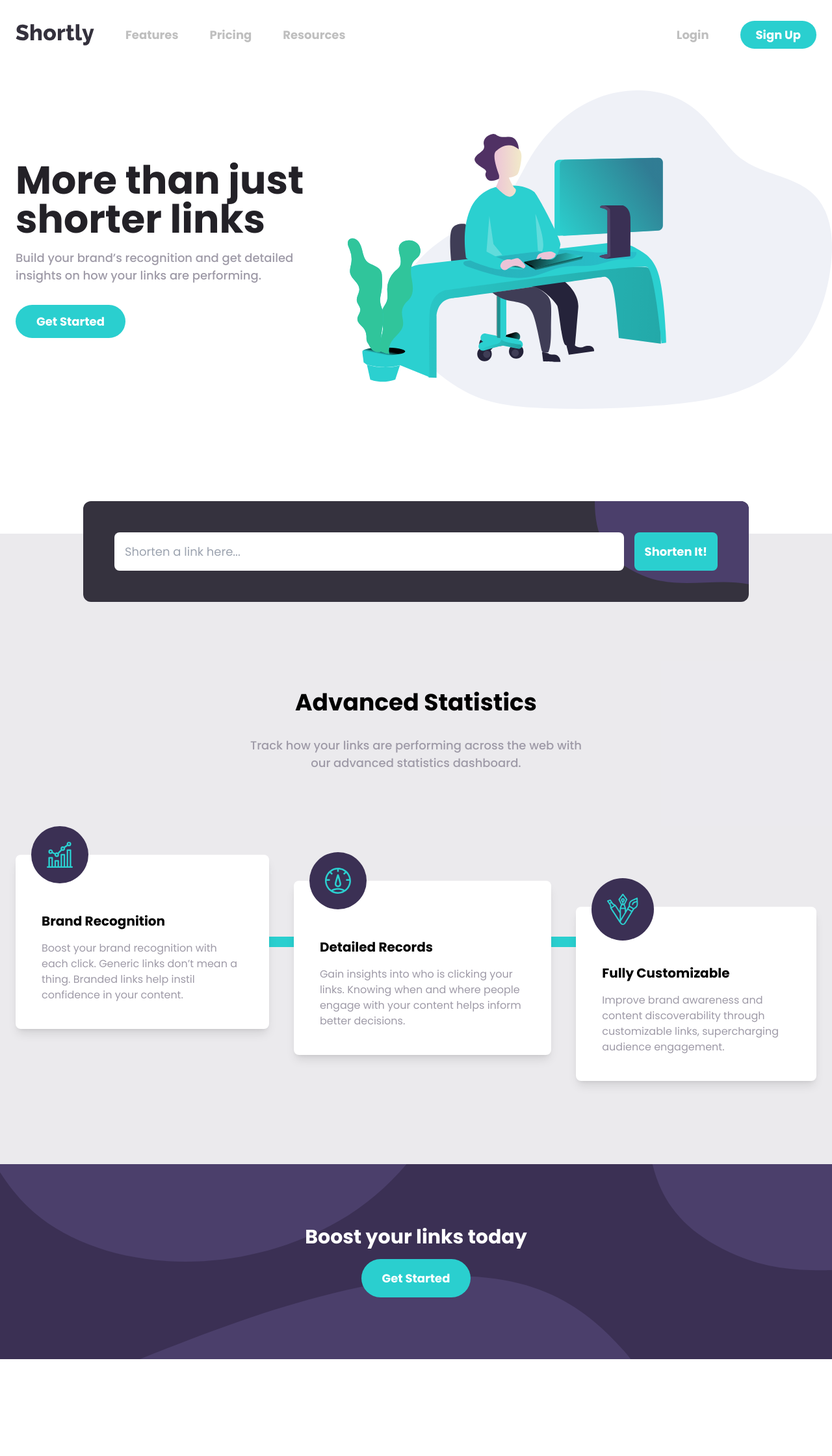
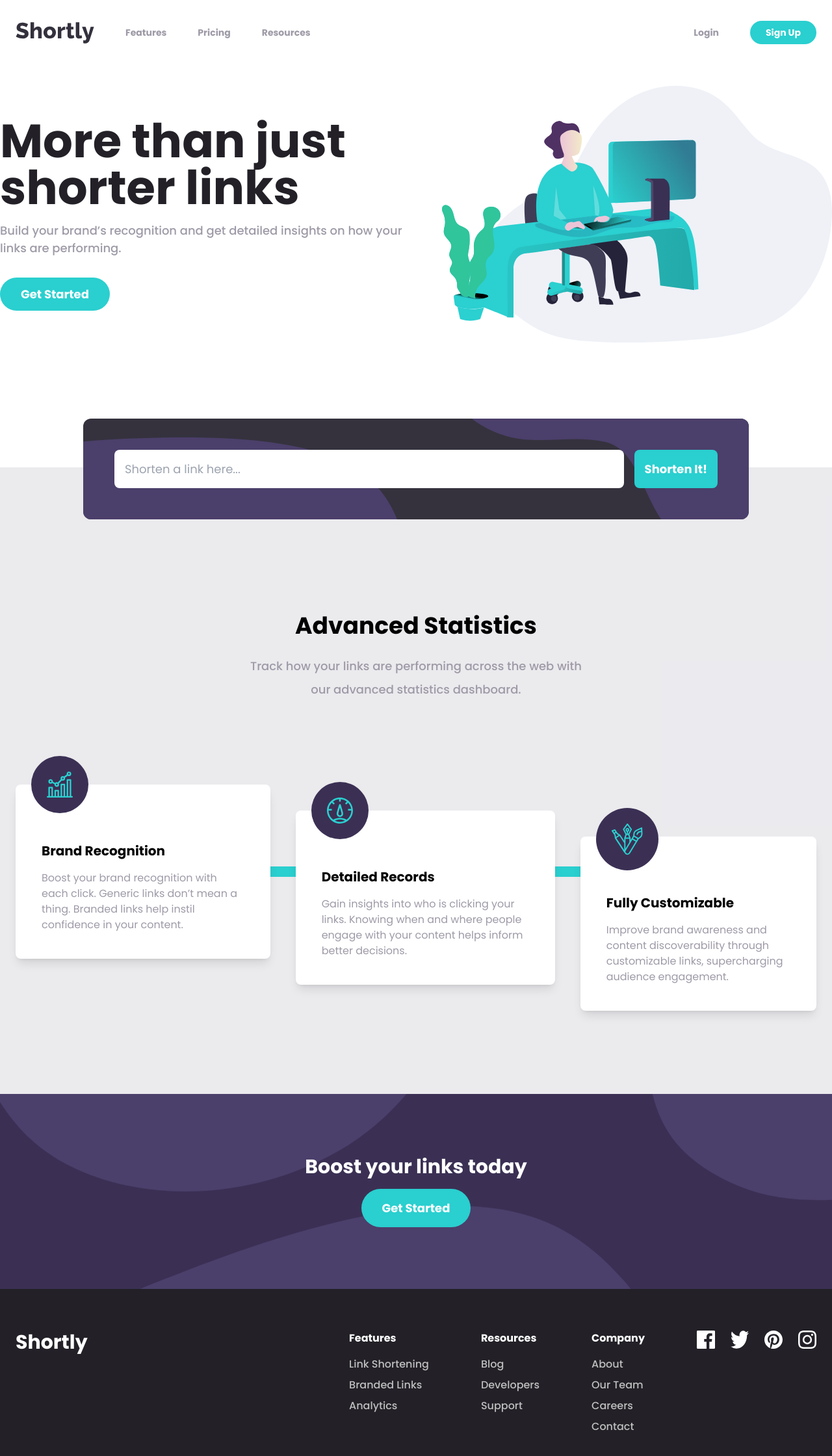
Before and after one commit to iplus-plus/fm_url_shortening, a React (Vite) app: page / in a window 1280 px wide. Shown: the top 2240 px of the page at 65% size. Before the commit the page ends 2091 px from the top, so only its background shows below. Built offline with nearby package versions, Linux system fonts and the light colour scheme.

Commit message:
add footer

```diff
--- a/src/App.jsx
+++ b/src/App.jsx
@@ -1,10 +1,12 @@
 import Navbar from "./components/Navbar.jsx";
 import Main from "./components/Main.jsx";
+import Footer from "./components/Footer.jsx";
 function App() {
     return (
         <>
             <Navbar />
             <Main />
+            <Footer />
         </>
     );
 }
--- a/src/components/Benefit.jsx
+++ b/src/components/Benefit.jsx
@@ -32,28 +32,25 @@ const BENEFIT_DATA = [
 ];
 const Benefit = () => {
     return (
-        <div className="relative bg-[var(--purple-transparent)] pt-8 pb-52 px-6">
+        <section className="relative bg-[var(--purple-transparent)] pt-8 pb-52 px-6">
             <InputLink />
-            <div className="text-center mt-52 mb-32 px-6 ">
-                <h2 className="font-bold text-3xl mb-8 lg:text-4xl">
+            <div className="text-center mt-48 mb-32 px-6 max-w-screen-xl mx-auto">
+                <h2 className="font-bold text-3xl mb-6 lg:text-4xl">
                     Advanced Statistics
                 </h2>
-                <p className="text-[var(--gray-500)] font-medium max-w-[540px] mx-auto">
+                <p className="text-[var(--gray-500)] font-medium max-w-[540px] mx-auto leading-loose">
                     Track how your links are performing across the web with our
                     advanced statistics dashboard.
                 </p>
             </div>
             <BenefitList />
-        </div>
+        </section>
     );
 };
 const InputLink = () => {
     return (
-        <form className="bg-[var(--gray-900)] absolute -top-[90px] lg:-top-[50px] w-[80%] rounded-xl left-0 right-0 mx-auto">
-            <div
-                style={{ backgroundImage: `url(${InputBg})` }}
-                className="p-6 lg:p-12 rounded-xl flex flex-col gap-4 bg-no-repeat bg-right-top *:rounded-lg lg:flex-row"
-            >
+        <form className="bg-[var(--gray-900)] absolute -top-[90px] lg:-top-[75px] w-[80%] lg:max-w-screen-xl rounded-xl left-0 right-0 mx-auto">
+            <div className="p-6 bgInput lg:p-12 rounded-xl flex flex-col gap-4 bg-no-repeat bg-right-top *:rounded-lg lg:flex-row">
                 <input
                     type="text"
                     className="block p-4 lg:flex-1"
@@ -71,7 +68,7 @@ const BenefitList = () => {
     return (
         <div className="flex flex-col lg:flex-row max-w-screen-xl mx-auto">
             {BENEFIT_DATA.map(b => (
-                <React.Fragment key={b.id}>
+                <div className="flex flex-col lg:flex-row" key={b.id}>
                     <div
                         style={{ "--transY": b.translateY }}
                         className="bg-white p-10 rounded-lg text-center lg:text-left relative benefit shadow-lg"
@@ -90,7 +87,7 @@ const BenefitList = () => {
                     {b.id === 3 ? null : (
                         <div className="w-4 h-32 bg-[var(--blue-400)] mx-auto lg:my-auto lg:h-4 lg:w-32"></div>
                     )}
-                </React.Fragment>
+                </div>
             ))}
         </div>
     );
--- a/src/components/BoostLink.jsx
+++ b/src/components/BoostLink.jsx
@@ -1,14 +1,14 @@
 
 const BoostLink = () => {
     return (
-        <div className="bg-[var(--purple-950)] min-h-[300px]">
+        <section className="bg-[var(--purple-950)] min-h-[300px]">
             <div className="text-white bgBoost *:font-bold flex justify-center items-center flex-col min-h-[300px] bg-cover px-6 gap-4">
                 <h2 className="text-3xl">Boost your links today</h2>
                 <button className="bg-[var(--blue-400)] px-8 py-4 rounded-full">
                     Get Started
                 </button>
             </div>
-        </div>
+        </section>
     );
 };
 
--- /dev/null
+++ b/src/components/Footer.jsx
@@ -0,0 +1,58 @@
+import React from "react";
+import facebookIcon from "../assets/images/icon-facebook.svg";
+import instagramIcon from "../assets/images/icon-instagram.svg";
+import pinterestIcon from "../assets/images/icon-pinterest.svg";
+import twitterIcon from "../assets/images/icon-twitter.svg";
+const FOOTER_DATA = [
+    {
+        title: "Features",
+        links: ["Link Shortening", "Branded Links", "Analytics"]
+    },
+    {
+        title: "Resources",
+        links: ["Blog", "Developers", "Support"]
+    },
+    {
+        title: "Company",
+        links: ["About", " Our Team", "Careers", "Contact"]
+    }
+];
+
+const SOCIAL_ICON = [facebookIcon, twitterIcon, pinterestIcon, instagramIcon];
+const Footer = () => {
+    return (
+        <footer className="bg-[var(--gray-950)] py-16 text-center lg:text-left">
+            <div className="flex px-6 flex-col items-center gap-14 max-w-screen-xl mx-auto text-white lg:flex-row lg:justify-between lg:items-start">
+                <p className="font-bold text-3xl capitalize">shortly</p>
+                <div className="flex flex-col gap-12 lg:gap-20 lg:flex-row">
+                    {FOOTER_DATA.map(f => (
+                        <div className="text-base" key={f.title}>
+                            <h2 className="font-bold mb-4">{f.title}</h2>
+                            <ul className="flex flex-col gap-2">
+                                {f.links.map(l => (
+                                    <li key={l}>
+                                        <a
+                                            className="text-[var(--gray-400)] font-medium"
+                                            href="#"
+                                        >
+                                            {l}
+                                        </a>
+                                    </li>
+                                ))}
+                            </ul>
+                        </div>
+                    ))}
+                    <div className="flex gap-6">
+                        {SOCIAL_ICON.map(s => (
+                            <a key={s}>
+                                <img className="size-7" src={s} />
+                            </a>
+                        ))}
+                    </div>
+                </div>
+            </div>
+        </footer>
+    );
+};
+
+export default Footer;
--- a/src/components/Hero.jsx
+++ b/src/components/Hero.jsx
@@ -3,17 +3,17 @@ import HERO_IMAGE from "../assets/images/illustration-working.svg";
 
 const Hero = () => {
     return (
-        <div className="flex flex-col lg:flex-row-reverse gap-8 lg:gap-4 lg:items-center max-w-screen-xl mx-auto overflow-x-hidden pb-48 lg:pt-8">
+        <section className="flex flex-col lg:flex-row-reverse gap-8 lg:gap-4 lg:justify-between lg:items-center max-w-screen-xl mx-auto overflow-x-hidden pb-48 lg:pt-8">
             <img
-                className="block h-auto w-full lg:mx-0 ml-6 min-w-[600px] lg:px-0"
+                className="block h-auto w-full lg:mx-0 ml-6 lg:ml-0 min-w-[600px] lg:px-0 basis-2/5"
                 src={HERO_IMAGE}
                 alt="Illustration of a person working at a desk with a monitor and plants"
             />
-            <div className="px-6 text-center lg:text-left">
-                <h1 className="max-w-[14ch] text-4xl lg:text-6xl text-[var(--gray-950)] mx-auto lg:mx-0 font-bold">
+            <div className="text-center lg:text-left basis-7/12">
+                <h1 className="max-w-[14ch] text-4xl lg:text-7xl text-[var(--gray-950)] mx-auto lg:mx-0 font-bold leading-10">
                     More than just shorter links
                 </h1>
-                <p className="py-6 max-w-[40ch] mx-auto text-[var(--gray-500)] font-medium lg:max-w-none lg:mx-0 lg:py-0 lg:pt-4 lg:pb-8">
+                <p className="py-6 max-w-[40ch] mx-auto lg:mx-0 text-[var(--gray-500)] font-medium lg:max-w-none lg:mx-0 lg:py-0 lg:pt-4 lg:max-w-[70%] lg:pb-8">
                     Build your brand’s recognition and get detailed insights on
                     how your links are performing.
                 </p>
@@ -21,7 +21,7 @@ const Hero = () => {
                     get started
                 </button>
             </div>
-        </div>
+        </section>
     );
 };
 
--- a/src/components/Main.jsx
+++ b/src/components/Main.jsx
@@ -2,6 +2,7 @@ import React from "react";
 import Hero from "./Hero.jsx";
 import Benefit from "./Benefit.jsx";
 import BoostLink from "./BoostLink.jsx";
+
 
 const Main = () => {
     return (
--- a/src/components/Navbar.jsx
+++ b/src/components/Navbar.jsx
@@ -34,12 +34,22 @@ const Nav = ({ navOpen, setNavOpen }) => {
         >
             <ul className="max-lg:border-b max-lg:pb-6">
                 {NAV_LINKS_SECTION.map(navlink => (
-                    <Link to="#" key={navlink} name={navlink} onClick={() => setNavOpen(false)} />
+                    <Link
+                        to="#"
+                        key={navlink}
+                        name={navlink}
+                        onClick={() => setNavOpen(false)}
+                    />
                 ))}
             </ul>
             <ul>
                 {NAV_LINKS_AUTH.map(navlink => (
-                    <Link to="#" key={navlink} name={navlink} onClick={() => setNavOpen(false)} />
+                    <Link
+                        to="#"
+                        key={navlink}
+                        name={navlink}
+                        onClick={() => setNavOpen(false)}
+                    />
                 ))}
             </ul>
         </nav>
@@ -48,11 +58,11 @@ const Nav = ({ navOpen, setNavOpen }) => {
 
 const Link = ({ name, to, onClick }) => {
     return (
-        <li className="w-full lg:w-auto text-center">
+        <li className="w-full text-sm lg:w-auto text-center">
             <a
                 href={to}
                 onClick={onClick}
-                className={`block font-bold text-white lg:text-[var(--gray-400)] ${name.toLowerCase() === "sign up" ? "rounded-3xl text-white lg:text-white px-6 py-2 bg-[var(--blue-400)] w-full" : ""}`}
+                className={`block font-bold text-white lg:text-[var(--gray-500)] ${name.toLowerCase() === "sign up" ? "rounded-full text-white lg:text-white px-6 py-2 bg-[var(--blue-400)] w-full" : ""}`}
             >
                 {name}
             </a>
--- a/src/index.css
+++ b/src/index.css
@@ -23,6 +23,9 @@ body {
 .bgBoost {
     background-image: url("./assets/images/bg-boost-mobile.svg");
 }
+.bgInput {
+    background-image: url("./assets/images/bg-shorten-mobile.svg");
+}
 
 @media screen and (min-width: 1024px) {
     .benefit {
@@ -31,4 +34,7 @@ body {
     .bgBoost {
         background-image: url("./assets/images/bg-boost-desktop.svg");
     }
+    .bgInput {
+        background-image: url("./assets/images/bg-shorten-desktop.svg");
+    }
 }
```
